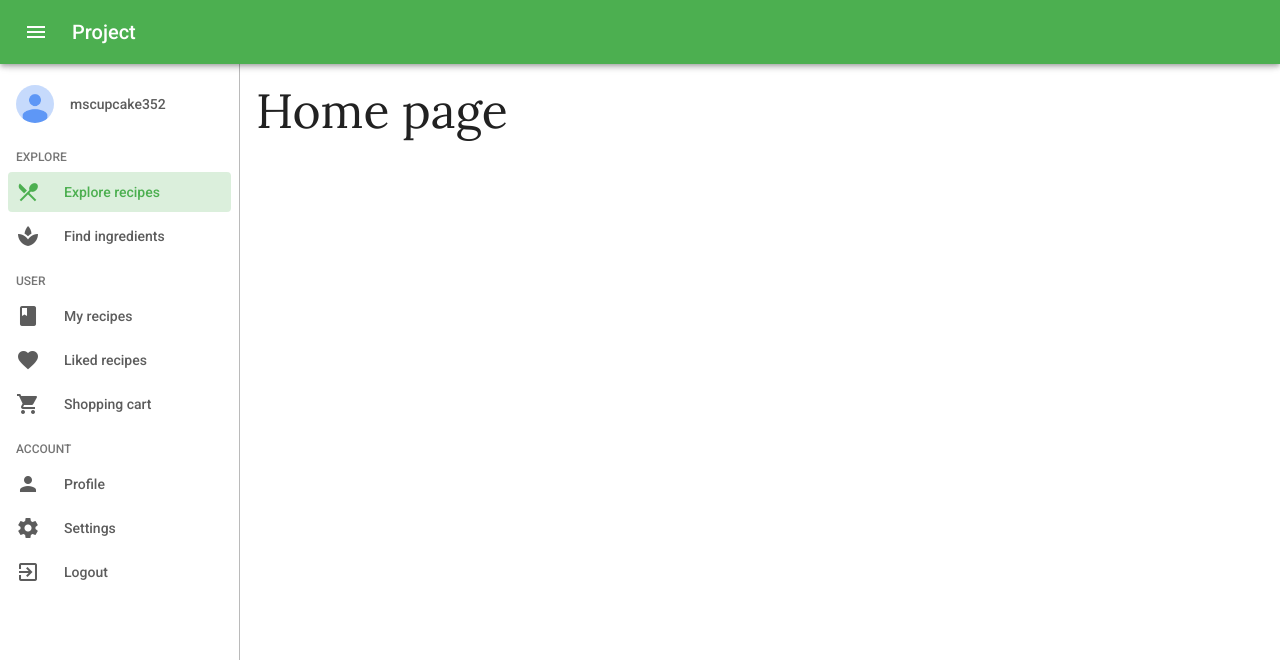
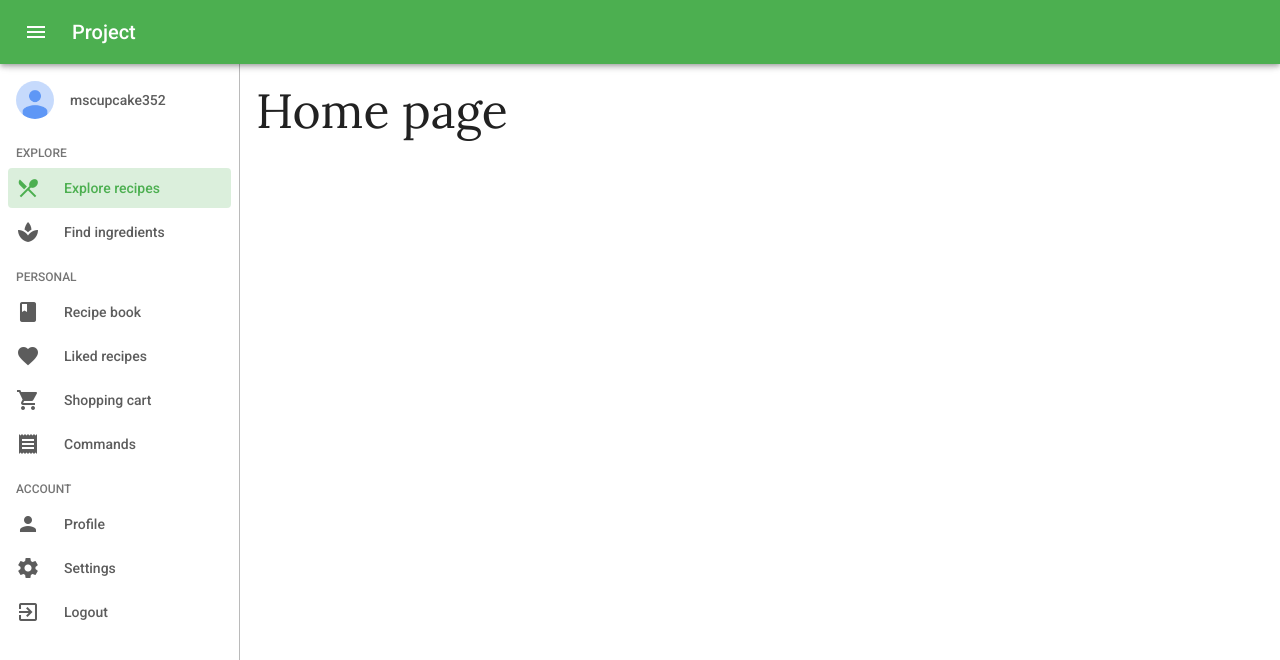
Before and after one commit to vigenere23/cooky-api, a Vue app in the folder ui/: page / in a window 1280 px wide. Shown: the top 660 px of the page. Built offline with nearby package versions, Linux system fonts and the light colour scheme.

Commit message:
Added fixes + sections + added Vuex

```diff
--- a/ui/package.json
+++ b/ui/package.json
@@ -10,7 +10,8 @@
   "dependencies": {
     "axios": "^0.18.0",
     "vue": "^2.6.6",
-    "vue-router": "^3.0.1"
+    "vue-router": "^3.0.1",
+    "vuex": "^3.0.1"
   },
   "devDependencies": {
     "@vue/cli-plugin-babel": "^3.4.0",
--- a/ui/src/assets/scss/_sizes.scss
+++ b/ui/src/assets/scss/_sizes.scss
@@ -1,2 +1,4 @@
-$tablet: 800px;
-$phone: 450px;
+$desktop-min: 801px;
+$tablet-max: 800px;
+$tablet-min: 451px;
+$phone-max: 450px;
--- a/ui/src/components/Header.vue
+++ b/ui/src/components/Header.vue
@@ -48,7 +48,7 @@ export default {
   }
 }
 
-@media screen and (max-width: $tablet) {
+@media screen and (max-width: $tablet-max) {
   #header {
     height: 48px;
     padding: 0 8px;
--- a/ui/src/components/Sidenav.vue
+++ b/ui/src/components/Sidenav.vue
@@ -1,21 +1,15 @@
 <template>
   <div
     id="sidenav"
-    :class="{ opened }"
+    :class="{ closed }"
   >
     <ul>
-      <li>
-        <router-link
-          class="profile"
-          to="/users"
-          tag="a"
+      <li class="profile">
+        <img
+          class="profile-picture"
+          src="../../static/default-avatar.png"
         >
-          <img
-            class="profile-picture"
-            src="../../static/default-avatar.png"
-          >
-          <span class="username">mscupcake352</span>
-        </router-link>
+        <span class="username">mscupcake352</span>
       </li>
       <li
         v-for="(item, i) in items"
@@ -49,13 +43,13 @@ export default {
   name: 'SideNav',
   data () {
     return {
-      opened: false,
+      closed: false,
       items: NavItems
     }
   },
   methods: {
     toggleMenu () {
-      this.opened = !this.opened
+      this.closed = !this.closed
     }
   },
   mounted () {
@@ -79,11 +73,14 @@ export default {
   font-weight: 500;
   color: $secondary-text-color;
   overflow-y: auto;
+  display: flex;
 
   ul {
     padding: 0;
     margin: 0;
     list-style: none;
+    flex-shrink: 0;
+    flex-basis: 100%;
 
     li {
       .divider {
@@ -94,6 +91,20 @@ export default {
           font-size: 12px;
           color: $lighter-secondary-text-color;
           text-transform: uppercase;
+        }
+      }
+
+      &.profile {
+        height: 56px;
+        display: flex;
+        align-items: center;
+
+        .profile-picture {
+          width: 38px;
+          height: 38px;
+          border-radius: 50%;
+          margin-left: 8px;
+          margin-right: 16px;
         }
       }
 
@@ -114,18 +125,6 @@ export default {
           font-weight: 500;
         }
 
-        &.profile {
-          height: 56px;
-
-          .profile-picture {
-            width: 38px;
-            height: 38px;
-            border-radius: 50%;
-            margin-left: 8px;
-            margin-right: 16px;
-          }
-        }
-
         .menu-icon {
           margin-left: 8px;
           margin-right: 24px;
@@ -135,7 +134,20 @@ export default {
   }
 }
 
-@media screen and (max-width: 800px) {
+@media screen and (min-width: $desktop-min) {
+  #sidenav {
+    transition: all 0.2s ease-in-out;
+
+    &.closed {
+      width: 0;
+      flex-basis: 0;
+      padding: 8px 0;
+      border-color: transparent;
+    }
+  }
+}
+
+@media screen and (max-width: $tablet-max) {
   #sidenav {
     padding: 8px;
     position: fixed;
@@ -143,7 +155,12 @@ export default {
     left: 0;
     z-index: 100;
     background-color: white;
+    transition: all 0.3s ease-in-out;
     @include mdElevationElement('nav-drawer');
+
+    &.closed {
+      margin-left: -100%;
+    }
   }
 }
 </style>
--- a/ui/src/js/items.js
+++ b/ui/src/js/items.js
@@ -18,11 +18,11 @@ export const NavItems = [
   },
   {
     type: 'divider',
-    text: 'user'
+    text: 'personal'
   },
   {
     type: 'item',
-    text: 'My recipes',
+    text: 'Recipe book',
     icon: 'book',
     link: '/users'
   },
@@ -37,6 +37,12 @@ export const NavItems = [
     text: 'Shopping cart',
     icon: 'shopping_cart',
     link: '/cart'
+  },
+  {
+    type: 'item',
+    text: 'Commands',
+    icon: 'receipt',
+    link: '/users'
   },
   {
     type: 'divider',
--- /dev/null
+++ b/ui/src/js/store.js
@@ -0,0 +1,18 @@
+import Vue from 'vue'
+import Vuex from 'vuex'
+
+Vue.use(Vuex)
+
+export default new Vuex.Store({
+  state: {
+    drawerClosed: true
+  },
+  mutations: {
+    openDrawer () { this.drawerClosed = false },
+    closeDrawer () { this.drawerClosed = true },
+    toggleDrawer () { this.drawerClosed = !this.drawerClosed }
+  },
+  actions: {
+
+  }
+})
--- a/ui/src/layouts/DefaultLayout.vue
+++ b/ui/src/layouts/DefaultLayout.vue
@@ -41,7 +41,7 @@ export default {
   }
 }
 
-@media screen and (max-width: $tablet) {
+@media screen and (max-width: $tablet-max) {
   #default-layout {
     #main {
       padding-top: 48px;
--- a/ui/src/main.js
+++ b/ui/src/main.js
@@ -1,10 +1,12 @@
 import Vue from 'vue'
 import App from './App.vue'
 import router from './js/router'
+import store from './js/store'
 
 Vue.config.productionTip = false
 
 new Vue({
   router,
+  store,
   render: h => h(App)
 }).$mount('#app')
```
Also changed, not shown: 1 other file (tests, documents, lock files or other folders).
